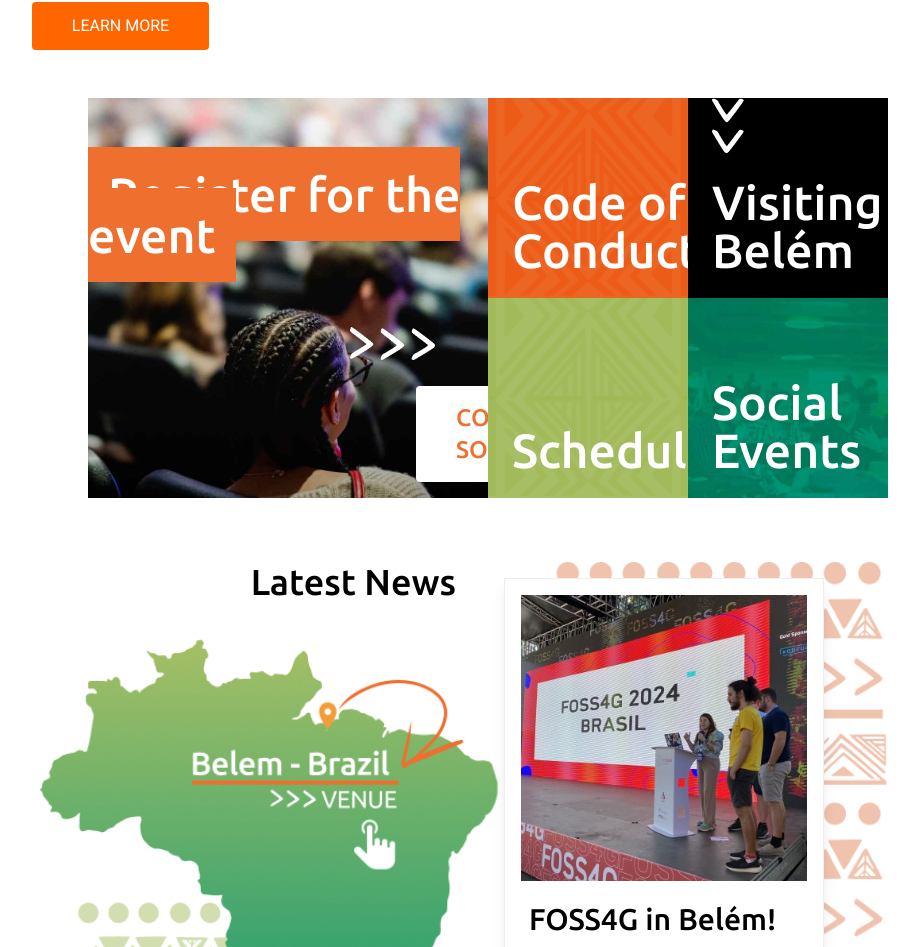
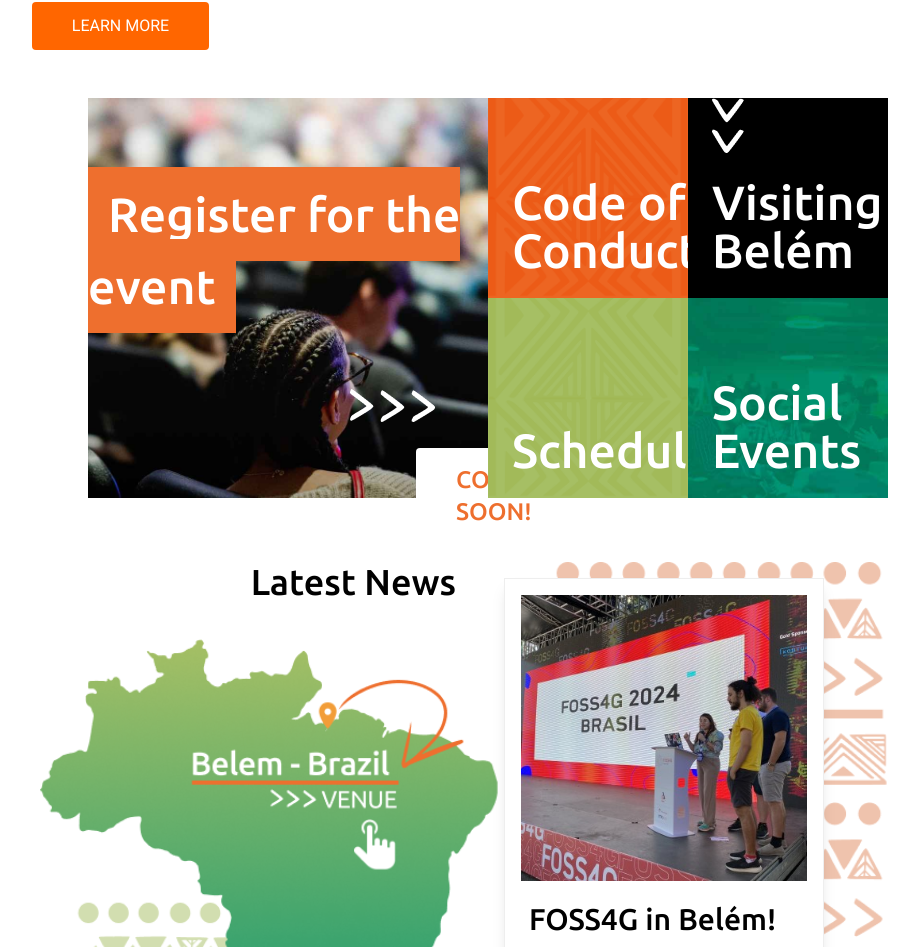
Before and after one commit to FOSS4G-2024-Belem/foss4g-2024-belem.github.io, a Next.js app: page /en in a window 1280 px wide. Shown: the part 1416-2363 px from the top of the page, without its empty margins (152-1071 px from the left). Built offline with nearby package versions, Linux system fonts and the light colour scheme.

Commit message:
Add tailwind method to ensure that section3heading does not overlap itself.

```diff
--- a/src/components/HomePage.tsx
+++ b/src/components/HomePage.tsx
@@ -205,7 +205,7 @@ export default function HomePage({
             style={{ backgroundImage: `url(${RegisterImg.src})` }}
           >
             <div className="mt-10 sm:mt-20">
-              <div className="bg-[#ee6f2e] font-ubuntu [font-weight:500] p-[20px] inline text-2xl 6xl:text-[3rem] text-white">
+              <div className="bg-[#ee6f2e] font-ubuntu [font-weight:500] p-[20px] inline text-2xl 6xl:text-[3rem] text-white leading-normal">
                 {t["section3Heading"]}
               </div>
               <div className="6xl:ml-72 sm:ml-10 mt-10">
```
